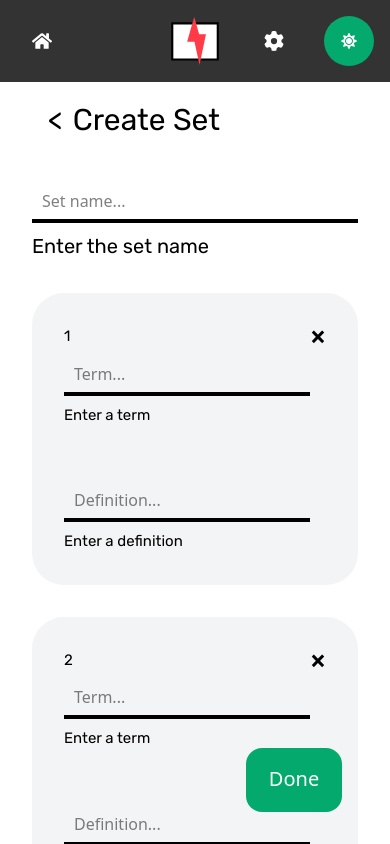
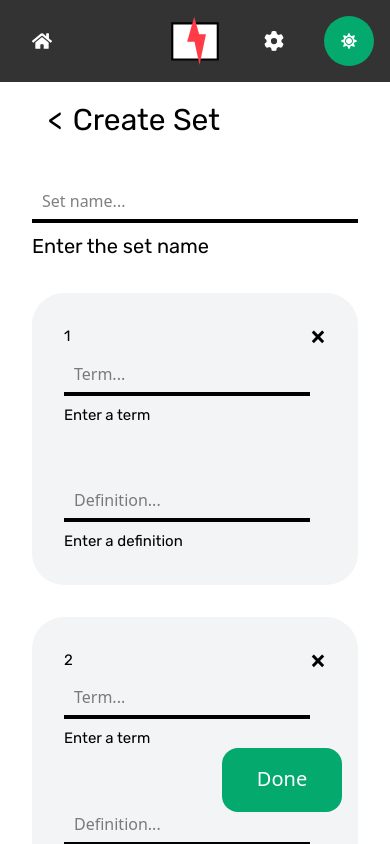
Before and after one commit to SamB221/FastFlashCards, a React (Vite) app: page /create in a window 390 px wide. Shown: the top 844 px of the page. Built offline with nearby package versions, Linux system fonts and the light colour scheme.

Commit message:
Fixed lower right button on mobile not fully displaying text

```diff
--- a/src/index.css
+++ b/src/index.css
@@ -1015,7 +1015,7 @@ input[type=submit]:hover {
     }
 
     .lowerRight {
-        width: 6rem;
+        width: 7.5rem;
         bottom: 2rem;
     }
 
```
